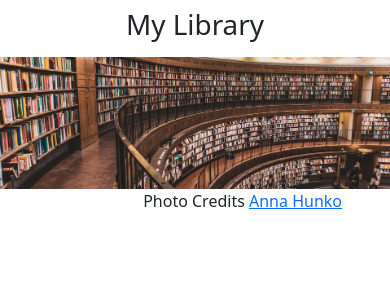
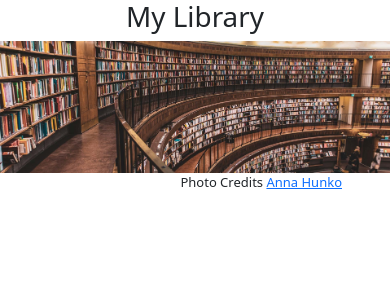
Before and after one commit to mihiHarshana/lib-individual, a React (Create React App) app: page / in a window 390 px wide. Shown: the top 300 px of the page. Built offline with nearby package versions, Linux system fonts and the light colour scheme.

Commit message:
add railway font add media query to welcome UX

```diff
--- a/src/assests/scss/_welcome.scss
+++ b/src/assests/scss/_welcome.scss
@@ -5,3 +5,9 @@
 body {
   font-family: 'Raleway', sans-serif;
 }
+
+@media (max-width: 575.98px) {
+  .test1 {
+    font-size: small;
+  }
+}
--- a/src/components/welcomeux/Welcome.tsx
+++ b/src/components/welcomeux/Welcome.tsx
@@ -5,13 +5,13 @@ import WelcomeImage from "../../assests/images/welcomeImage.jpg"
 const Welcome = () => {
   return (
     <Row>
-      <Col xs={12} className="p-0 py-2">
+      <Col xs={12} className="p-0 sm-py-2">
         <h1 className="text-center">My Library</h1>
       </Col>
       <Col xs={12} className="p-0">
         <Image className="img" src={WelcomeImage} />
       </Col>
-      <Col xs={12} className="text-end pe-5">
+      <Col xs={12} className="text-end pe-5 test1">
         Photo Credits <a href="https://unsplash.com/photos/ajE5goOGzZc" >Anna Hunko</a>
       </Col>
     </Row>
```
Also changed, not shown: src/App.scss (line endings or trailing spaces).
